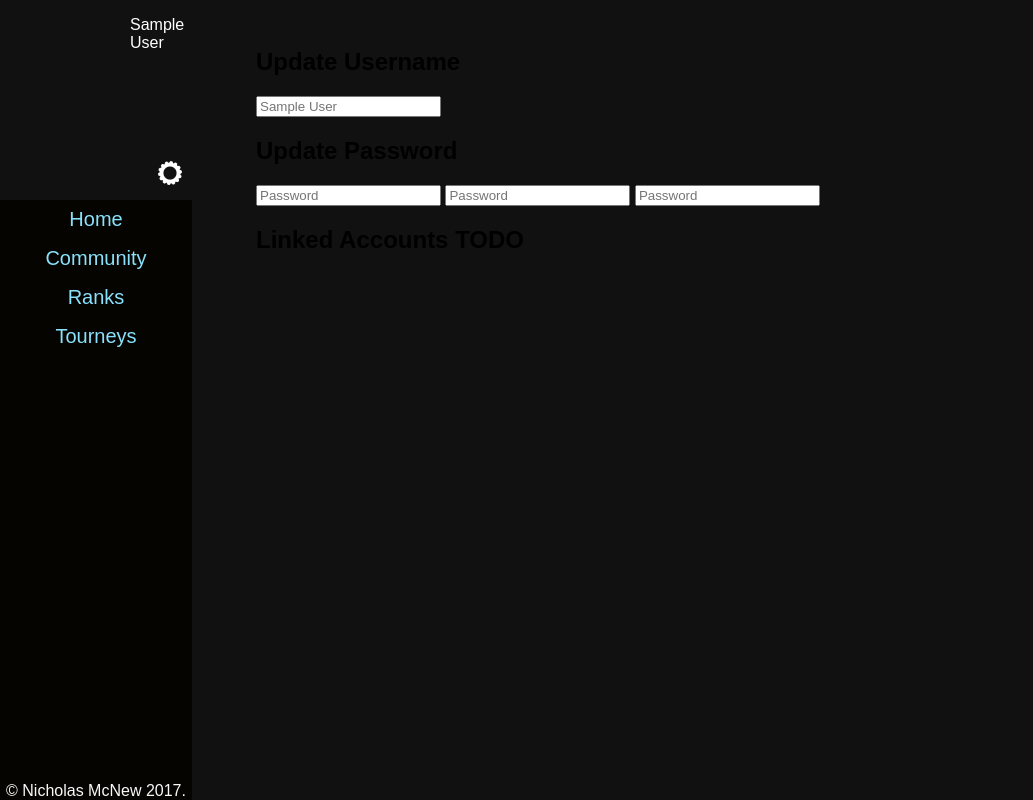
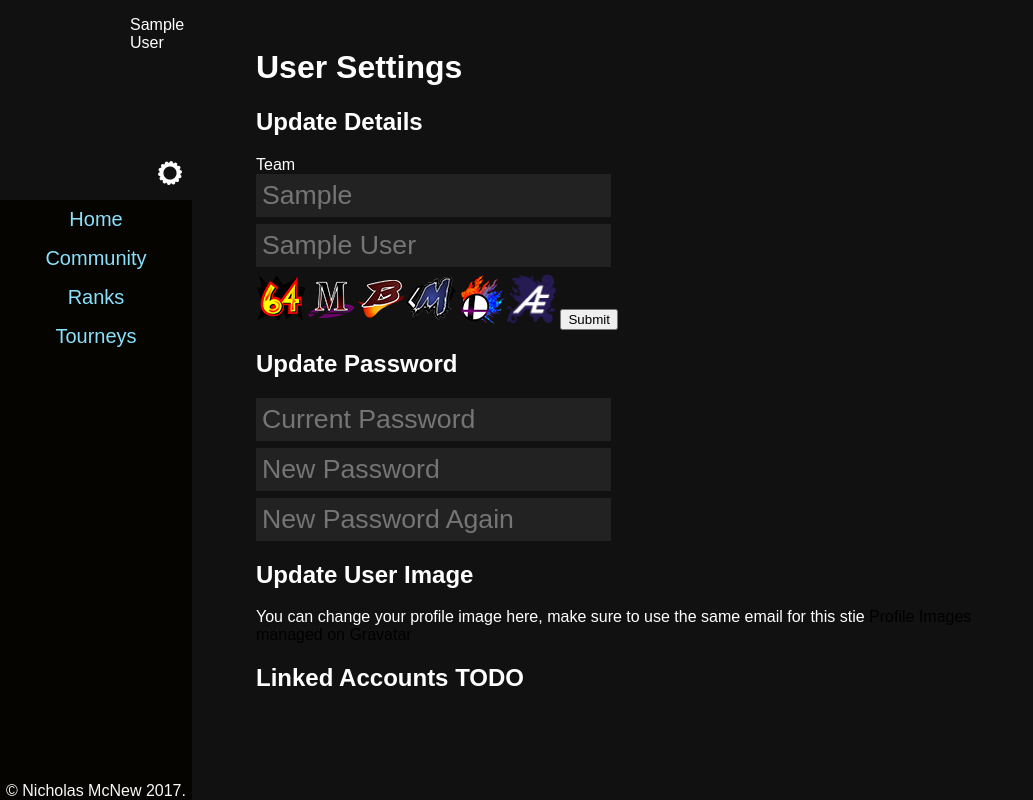
Before and after one commit to ThreeFold/ssbrank, a PHP site: page /users/settings.php in a window 1280 px wide. Shown: the whole page, without its empty margins (0-1033 px from the left). Run offline with PHP 8.4, Linux system fonts and the light colour scheme; the visitor is signed in with stand-in values (Sample User, id 1); tables that the repository leaves empty or names only in its code hold one stand-in row (values such as "Sample post"); some libraries are stand-ins or nearby versions.

Commit message:
working on settings

```diff
--- a/add_user.php
+++ b/add_user.php
@@ -38,7 +38,6 @@ else{
 	$password = password_hash($password, PASSWORD_DEFAULT);
 	$user = User::createNewUser($username, $email, $password, $location, $n64, $ssbm, $ssbb, $ssbpm, $roa, $ssb4, $role);
 
-	#echo mkdir('/users/'.$user_id.'/', 0777, true);
 	$_SESSION['user_id'] = $user->getID();
 	header('Location: index.php');
 }
--- a/classes/tournament.php
+++ b/classes/tournament.php
@@ -5,6 +5,8 @@ class Tournament{
 	private $startdate;
 	private $description;
 	private $main_image;
+	private $fb_link;
+	private $smashgg_link;
 
 	public function __construct(){
 	}
@@ -14,12 +16,27 @@ class Tournament{
 		$stmt->execute([$name]);
 		return $stmt->fetch();
 	}
-	public static function newTournament($name, $startdate, $description, $main_image){
-		$this->id = uniqid('', true);
-		$this->name = $name;
-		$this->startdate = $startdate;
-		$this->description = $description;
-		$this->main_image = $main_image;
+	public static function newTournament($name, $startdate, $description, $main_image, $fb_link, $smashgg_link, $user){
+		$tourney = new Tournament();
+		$tourney->id = uniqid('', true);
+		$tourney->name = $name;
+		$tourney->startdate = $startdate;
+		$tourney->description = $description;
+		$tourney->main_image = $main_image;
+		$tourney->fb_link = $fb_link;
+		$tourney->smashgg_link = $smashgg_link;
+		$db = PDOFactory::getConnection();
+		$stmt = $db->prepare('INSERT INTO tournament (id, name, startdate, description, main_image, fb_link, smashgg_link) VALUES (?,?,?,?,?,?,?');
+		$stmt->execute([$tourney->id, $tourney->name, $tourney->startdate, $tourney->description, $tourney->main_image, $tourney->fb_link, $tourney->smashgg_link]);
+
+		$to = $db->prepare('INSERT INTO tournament_organizers (user_id, touranment_id, title) VALUES(?,?,?)');
+		$to->execute([$user, $tourney->id, 'Head Organizer']);
+	}
+	public function saveTournament(){
+		$db = PDOFactory::getConnection();
+		$stmt = $db->prepare('UPDATE tournament SET name = ?, startdate = ?, description = ?, main_image = ?, fb_link = ?, smashgg_link = ? WHERE id = ?');
+		$stmt->execute([$this->name, $this->startdate, $this->description, $this->main_image, $this->fb_link, $this->smashgg_link, $this->id]);
+
 	}
 	public static function getAllTournaments(){
 		$db = PDOFactory::getConnection();
@@ -29,7 +46,6 @@ class Tournament{
 		$stmt->execute([$today]);
 		$tourneys = $stmt->fetchAll();
 		return $tourneys;
-
 	}
 	public static function getAllPastTournaments(){
 		$db = PDOFactory::getConnection();
--- a/classes/user.php
+++ b/classes/user.php
@@ -5,6 +5,7 @@ class User{
 	private $location;
 	private $date_joined;
 	private $email;
+	private $team;
 	private $role;
 	private $melee;
 	private $n64;
@@ -44,12 +45,13 @@ class User{
 	public static function createNewUser($username, $email, $password, $location, $n64, $ssbm, $ssbb, $ssbpm, $roa, $ssb4, $role){
 		$db = PDOFactory::getConnection();
 
-		$stmt = $db->prepare('INSERT INTO user (id, name,  location, password, email, role, melee, n64, sm4sh, brawl, roa, pm)
-			VALUES (:id, :username, :location, :password, :email, :role, :melee, :n64, :sm4sh, :brawl, :roa, :pm)');
+		$stmt = $db->prepare('INSERT INTO user (id, name,  location, password, team, email, role, melee, n64, sm4sh, brawl, roa, pm)
+			VALUES (:id, :username, :location, :password, :team, :email, :role, :melee, :n64, :sm4sh, :brawl, :roa, :pm)');
 		$user_id = uniqid('', true);
 		$stmt->bindParam(':id', $user_id, PDO::PARAM_STR, 23);
 		$stmt->bindParam(':username', $username, PDO::PARAM_STR, 32);
 		$stmt->bindParam(':password', $password , PDO::PARAM_STR, 256);
+		$stmt->bindParam(':team', $team , PDO::PARAM_STR, 256);
 		$stmt->bindParam(':location', $location, PDO::PARAM_STR, 100);
 		$stmt->bindParam(':email', $email, PDO::PARAM_STR, 254);
 		$stmt->bindParam(':role', $role, PDO::PARAM_INT, 11);
@@ -60,6 +62,7 @@ class User{
 		$stmt->bindParam(':roa', $roa, PDO::PARAM_BOOL);
 		$stmt->bindParam(':pm', $ssbpm, PDO::PARAM_BOOL);
 		$stmt->execute();
+		mkdir($_SERVER['DOCUMENT_ROOT'] . '/users/'.$this->id.'/', 0777, true);
 		return User::onlyName($username);
 	}
 	public function getID(){
@@ -68,9 +71,11 @@ class User{
 	public function getName(){
 		return $this->name;
 	}
-	public function setPassword($password, $old_password, $check){
-		if(password_verify($old_password,$this->password))
-		return $this->name;
+	public function setPassword($old_password, $password, $check){
+		if(!password_verify($old_password,$this->password)){
+			throw new ErrorException('Old Password Not accepted');
+		}
+
 	}
 	public function setName($name){
 		$this->name = $name;
@@ -90,14 +95,44 @@ class User{
 	public function setEmail($email){
 		$this->email = $email;
 	}
+	public function getTeam(){
+		return $this->team;
+	}
+	public function setTeam($team){
+		$this->team = $team;
+	}
 	public function getRole(){
 		return $this->role;
 	}
 	public function getGames(){
-		return array("Smash 64"=>$this->n64, "SSBM"=>$this->melee, "SSBB"=>$this->brawl, "SSBPM"=>$this->pm, "SSB4"=>$this->sm4sh, "RoA"=>$this->roa);
+		return array("ssb"=>$this->n64, "ssbm"=>$this->melee, "ssbb"=>$this->brawl, "pm"=>$this->pm, "sm4sh"=>$this->sm4sh, "RoA"=>$this->roa);
+	}
+	public function setGames($games){
+		foreach($games as $game => $value){ //allows me to grab the key and if set at all, it enters
+			switch ($game){
+				case 'n64':
+				$this->n64 = true;
+				break;
+				case 'ssbm':
+				$this->melee = true;
+				break;
+				case 'ssbb':
+				$this->brawl = true;
+				break;
+				case 'pm':
+				$this->pm = true;
+				break;
+				case 'sm4sh':
+				$this->sm4sh = true;
+				break;
+				case 'RoA':
+				$this->RoA = true;
+				break;
+			}
+		}
 	}
 	public function getProfileLink(){
-		return '/users/user.php?name=' . $this->name ;
+		return '/users/user.php?name=' . $this->name;
 	}
 
 	public function getGroups(){
--- a/rsc/master.css
+++ b/rsc/master.css
@@ -293,3 +293,25 @@ textarea.post-text {
     box-sizing: border-box;
     resize: vertical;
 }
+#user-content{
+    color:white;
+}
+.user-textedit{
+    display:block;
+    border:none;
+    background-color:#222;
+    color:white;
+    font-size:20pt;
+    margin-bottom:7px;
+    padding:6px;
+}
+.game-box {
+    display:none;
+}
+.game-label>img {
+    width:50px;
+    height:50px;
+}
+.game-box:checked + .game-label>img {
+    background-color:#27FB6B;
+}
--- a/users/settings.php
+++ b/users/settings.php
@@ -13,22 +13,65 @@
     $user = User::onlyID(clean($_SESSION['user_id']));
 
     ?>
-    <div class="content">
+    <div class="content" style="color:white;">
+    <h1>User Settings</h1>
+    <form id="update-user">
+    <h2>Update Details</h2>
+    <label for="team">Team</label>
+    <input class="user-textedit" type="text" name="team" placeholder="<?php echo $user->getTeam() ?>">
+    <input class="user-textedit" type="text" name="username" placeholder="<?php echo $user->getName() ?>">
+    <?php
+        foreach($user->getGames() as $game => $value){
+            $checked = "true";
+            if($value !== true)
+            {
+                echo '<input class="game-box" type="checkbox" name="' . $game . '"id="' . $game . '">';
 
-    <form>
-    <h2>Update Username</h2>
-    <input type="text" name="username" placeholder="<?php echo $user->getName() ?>">
+            }
+            else {
+                echo '<input type="checkbox" name="' . $game . '" checked="' . $checked . '">';
+            }
+            echo '<label class="game-label" for="'. $game . '"><img src="/rsc/icons/' . $game . '.png"></label>';
+        }
+    ?>
+    <input type="Submit" value="Submit">
+    </form>
+    <form action="updateUserPassword.php">
+    <h2>Update Password</h2>
+    <input class="user-textedit" type="password" name="old-password" placeholder="Current Password">
+    <input class="user-textedit" type="password" name="new-password" placeholder="New Password">
+    <input class="user-textedit" type="password" name="check" placeholder="New Password Again">
     </form>
     <form>
-    <h2>Update Password</h2>
-    <input type="password" name="old-password" placeholder="Password">
-    <input type="password" name="new-password" placeholder="Password">
-    <input type="password" name="check" placeholder="Password">
+    <h2>Update User Image</h2>
+    <p>You can change your profile image here, make sure to use the same email for this stie
+    <a href="http://en.gravatar.com">Profile Images managed on Gravatar</a>
     </form>
     <div>
     <h2>Linked Accounts <span>TODO</span></h2>
     </div>
     </div>
+    <script>
+        $('#update-user').submit(function(event){
+        event.preventDefault();
+        var postinfo = $('#update-user').serializeArray();
+        console.log(postinfo);
+        $.ajax({
+            type:'POST',
+            url: 'updateUser.php',
+            data: postinfo,
+            dataType: 'Text',
+            success: function(response){
+                console.log(response);
+                $('#postform')[0].reset();
+                $('#posts');
+            },
+            error: function(response){
+                alert("Error posting post: " + response);
+            }
+
+        });
+    </script>
 <?php
 include_once($path . '/footer.php');
 ?>
--- a/users/user.php
+++ b/users/user.php
@@ -13,7 +13,7 @@
     $user = User::onlyName(clean($_GET['name']));
 
 ?>
-<div class="content">
+<div class="content" id="user-content">
 
 <?php
 if($user === null){
@@ -22,9 +22,7 @@ if($user === null){
 }
 else{
 
-	echo '<h1>' . $user->getName() . '</h1>';
-	echo $user->getProfileLink();
-    echo print_r($user->getGames(),true);
+	echo '<img src="' . $user->getProfileImage(200) . '"><h1>' . $user->getName() . '</h1>';
 }
 ?>
 
```
Also changed, not shown: classes/group.php (+25 -0 lines), groups/group.php (+6 -9 lines), users/updateUser.php (added, +28 -0 lines), rsc/icons/RoA.png (added).
